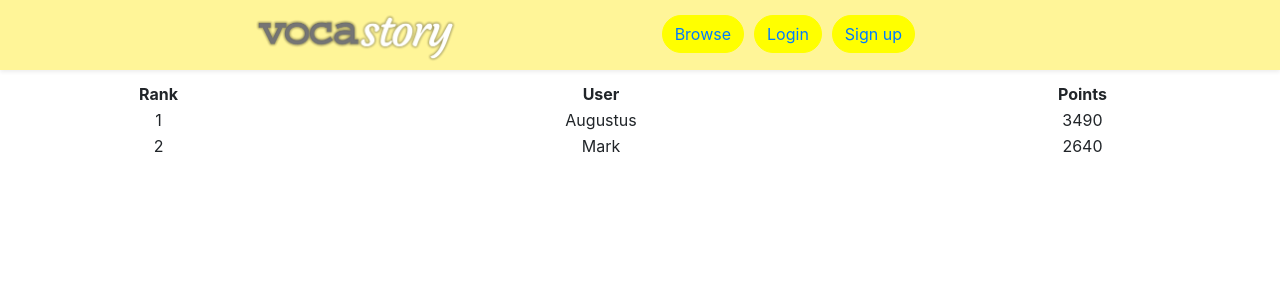
After one commit to myaldiz/vocastory, a Django app: page /vocastory/leaderboard in a window 1280 px wide. The commit adds this page. Shown: the top 300 px of the page. Run offline with Django 3.2, Linux system fonts and the light colour scheme; parts of the project's set-up code (start-up, migrations or seed data) failed here and were passed over; some libraries are stand-ins or nearby versions.

Commit message:
static leaderboard

```diff
--- a/mystory/templates/base.html
+++ b/mystory/templates/base.html
@@ -38,6 +38,9 @@
             <button class="btn btn-primary"
                     style="margin:0px 50px 0px 10px;background:yellow;color: black;border-color: yellow;"
                     type="Search"><a href='{% url "browse_word_sets" %}'>Browse</a></button>
+            <button class="btn btn-primary"
+                    style="margin:0px 50px 0px 10px;background:yellow;color: black;border-color: yellow;"
+                    type="Search"><a href='{% url "see_leaderboard" %}'>Leaderboard</a></button>
             {{ user.username }}
             <button class="btn btn-primary"
                     style="margin:0 0 0 10px;background:yellow;color: black;border-color: yellow;"
--- /dev/null
+++ b/mystory/templates/leaderboard.html
@@ -0,0 +1,24 @@
+<!-- templates/leaderboard.html-->
+{% extends 'base.html' %}
+
+{% block title %}Leaderboard{% endblock %}
+
+{% block content %}
+    <table style="width:100%">
+        <tr>
+        <th style="text-align:center">Rank</th>
+        <th style="text-align:center">User</th>
+        <th style="text-align:center">Points</th>
+        </tr>
+        <tr>
+        <td style="text-align:center">1</td>
+        <td style="text-align:center">Augustus</td>
+        <td style="text-align:center">3490</td>
+        </tr>
+        <tr>
+        <td style="text-align:center">2</td>
+        <td style="text-align:center">Mark</td>
+        <td style="text-align:center">2640</td>
+        </tr>
+    </table>
+{% endblock %}
--- a/mystory/vocastory/urls.py
+++ b/mystory/vocastory/urls.py
@@ -17,6 +17,9 @@ urlpatterns = [
     # Writers Mode
     path('writers_mode/<int:story_id>/', views.write_story, name='write_story'),
 
+    # Leaderboard
+    path('leaderboard', views.see_leaderboard, name='see_leaderboard'),
+
     # Dictionary
-    path('show_meaning/<int:word_id>/', views.show_word_meaning, name='show_word_meaning'),
+    path('show_meaning/<int:word_id>/', views.show_word_meaning, name='show_word_meaning')
 ]
--- a/mystory/vocastory/views.py
+++ b/mystory/vocastory/views.py
@@ -221,3 +221,6 @@ def swap_like_wordset(request, wordset_id):
         current_user.save()
         messages.info(request, 'You starred the wordset!')
         return HttpResponseRedirect(reverse('home'))
+
+def see_leaderboard(request):
+    return render(request, 'leaderboard.html')
```
